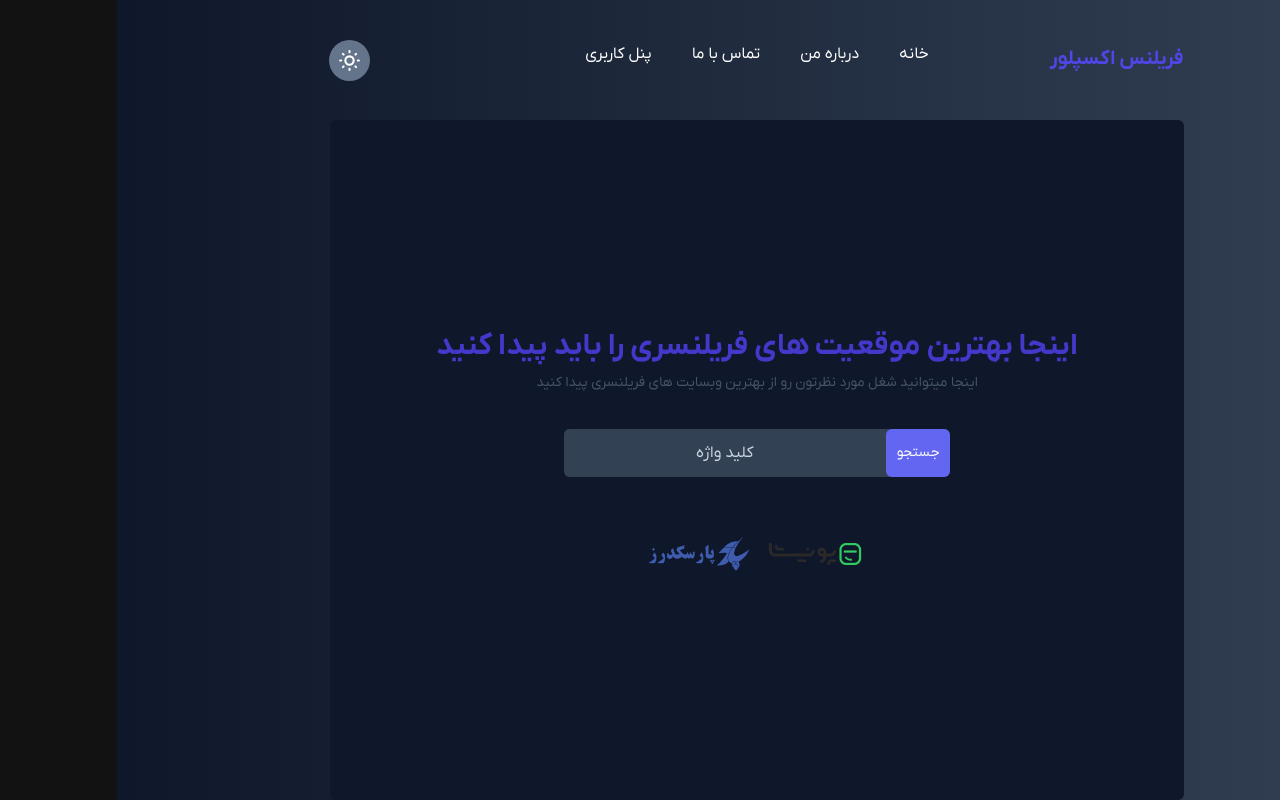
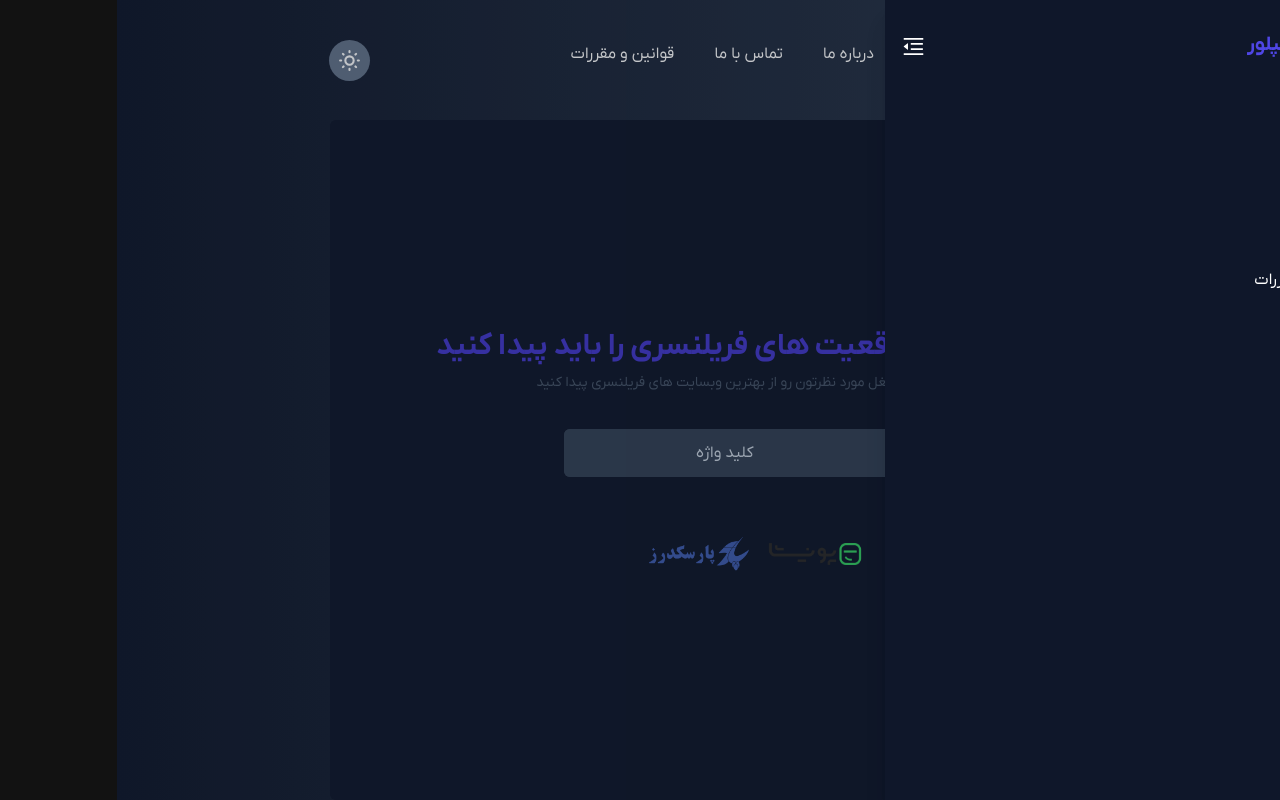
Before and after one commit to hamidrezaramzani/freelancer-explore, a Next.js app: page / in a window 1280 px wide. Built offline with nearby package versions, Linux system fonts and the light colour scheme; what tailwindcss-rtl would draw is missing.

Commit message:
create responsive user drawer

```diff
--- /dev/null
+++ b/components/Drawer/Drawer.tsx
@@ -0,0 +1,47 @@
+import Link from "next/link";
+import React, { Dispatch, ReactNode, SetStateAction } from "react";
+import { AiOutlineMenuFold } from "react-icons/ai";
+
+interface DrawerProps {
+  children: ReactNode;
+  isOpen: boolean;
+  setIsOpen: Dispatch<SetStateAction<boolean>>;
+}
+export default function Drawer({ children, isOpen, setIsOpen }: DrawerProps) {
+  const close = () => {
+    setIsOpen(false);
+  };
+  return (
+    <main
+      className={
+        " fixed overflow-hidden z-10 bg-gray-900 bg-opacity-25 inset-0 transform ease-in-out " +
+        (isOpen
+          ? " transition-opacity opacity-100 duration-500 translate-x-0  "
+          : " transition-all delay-500 opacity-0 translate-x-full  ")
+      }
+    >
+      <section
+        className={
+          " w-screen max-w-lg right-0 absolute dark:bg-slate-900 bg-white h-full shadow-xl delay-400 duration-500 ease-in-out transition-all transform  " +
+          (isOpen ? " translate-x-0 " : " translate-x-full ")
+        }
+      >
+        <article className="relative flex flex-col w-screen h-full max-w-lg px-4 pb-10 space-y-6 overflow-y-scroll">
+          <header className="flex items-center justify-between py-8 text-lg font-bold">
+            <Link
+              href="/"
+              className="text-indigo-700 font-yekan-bold dark:text-indigo-600 text-md md:text-xl animate-bounce"
+            >
+              فریلنس اکسپلور
+            </Link>
+
+            <button onClick={close}>
+              <AiOutlineMenuFold fontSize={25} />
+            </button>
+          </header>
+          {children}
+        </article>
+      </section>
+    </main>
+  );
+}
--- a/components/Header/Header.tsx
+++ b/components/Header/Header.tsx
@@ -1,3 +1,5 @@
+import { useState } from "react";
+import Drawer from "../Drawer/Drawer";
 import Logo from "./Logo/Logo";
 import Navbar from "./Navbar/Navbar";
 import UserNavbar from "./UserNavbar/UserNavbar";
--- a/components/Header/Logo/Logo.tsx
+++ b/components/Header/Logo/Logo.tsx
@@ -1,17 +1,28 @@
+import Drawer from "@/components/Drawer/Drawer";
+import { renderNavbarItems } from "@/helpers/renderNavbarList";
 import Link from "next/link";
+import { useState } from "react";
 import { AiOutlineMenu } from "react-icons/ai";
 const Logo = () => {
+  const [open, setOpen] = useState<boolean>(true);
+
+  const handleToggleOpenDrawer = () => {
+    setOpen((prevOpen) => !prevOpen);
+  };
   return (
-    <div className="w-2/4 md:w-1/4 flex items-center gap-3">
-      <button className="md:hidden inline">
+    <div className="flex items-center w-2/4 gap-3 md:w-1/4">
+      <button className="inline md:hidden" onClick={handleToggleOpenDrawer}>
         <AiOutlineMenu fontSize={25} />
       </button>
       <Link
         href="/"
-        className="font-yekan-bold text-indigo-700 dark:text-indigo-600 text-md md:text-xl animate-bounce"
+        className="text-indigo-700 font-yekan-bold dark:text-indigo-600 text-md md:text-xl animate-bounce"
       >
         فریلنس اکسپلور
       </Link>
+      <Drawer isOpen={open} setIsOpen={setOpen}>
+        {renderNavbarItems()}
+      </Drawer>
     </div>
   );
 };
--- a/components/Header/Navbar/Navbar.tsx
+++ b/components/Header/Navbar/Navbar.tsx
@@ -1,44 +1,11 @@
+import { renderNavbarItems } from "@/helpers/renderNavbarList";
 import Link from "next/link";
 
 const Navbar = () => {
   return (
-    <div className="hidden md:inline w-2/4">
-      <ul className="w-full flex justify-center text-white gap-10">
-        <li>
-          <Link
-            className="font-yekan-regular dark:hover:text-gray-200 hover:text-slate-900 dark:text-white text-slate-700 text-md"
-            href="/"
-          >
-            خانه
-          </Link>
-        </li>
-
-        <li>
-          <Link
-            className="font-yekan-regular dark:hover:text-gray-200 hover:text-slate-900 dark:text-white text-slate-700 text-md"
-            href="/"
-          >
-            درباره من
-          </Link>
-        </li>
-
-        <li>
-          <Link
-            className="font-yekan-regular dark:hover:text-gray-200 hover:text-slate-900 dark:text-white text-slate-700 text-md"
-            href="/"
-          >
-            تماس با ما
-          </Link>
-        </li>
-
-        <li>
-          <Link
-            className="font-yekan-regular dark:hover:text-gray-200 hover:text-slate-900 dark:text-white text-slate-700 text-md"
-            href="/"
-          >
-            پنل کاربری
-          </Link>
-        </li>
+    <div className="hidden w-2/4 md:inline">
+      <ul className="flex justify-center w-full gap-10 text-white">
+        {renderNavbarItems()}
       </ul>
     </div>
   );
--- /dev/null
+++ b/constants/constants.ts
@@ -0,0 +1,23 @@
+export interface NavbarItemType {
+    link: string;
+    title: string;
+}
+
+export const LINKS: NavbarItemType[] = [
+    {
+        title: "خانه",
+        link: "/"
+    },
+    {
+        title: "درباره ما",
+        link: "/about-us"
+    },
+    {
+        title: "تماس با ما",
+        link: "/contact-us"
+    },
+    {
+        title: "قوانین و مقررات",
+        link: "/faq"
+    },
+];
--- /dev/null
+++ b/helpers/renderNavbarList.tsx
@@ -0,0 +1,15 @@
+import { LINKS } from "@/constants/constants";
+import Link from "next/link";
+
+export const renderNavbarItems = () => {
+  return LINKS.map((nav) => (
+    <li key={nav.link}>
+      <Link
+        className="font-yekan-regular dark:hover:text-gray-200 hover:text-slate-900 dark:text-white text-slate-700 text-md"
+        href={nav.link}
+      >
+        {nav.title}
+      </Link>
+    </li>
+  ));
+};
```
